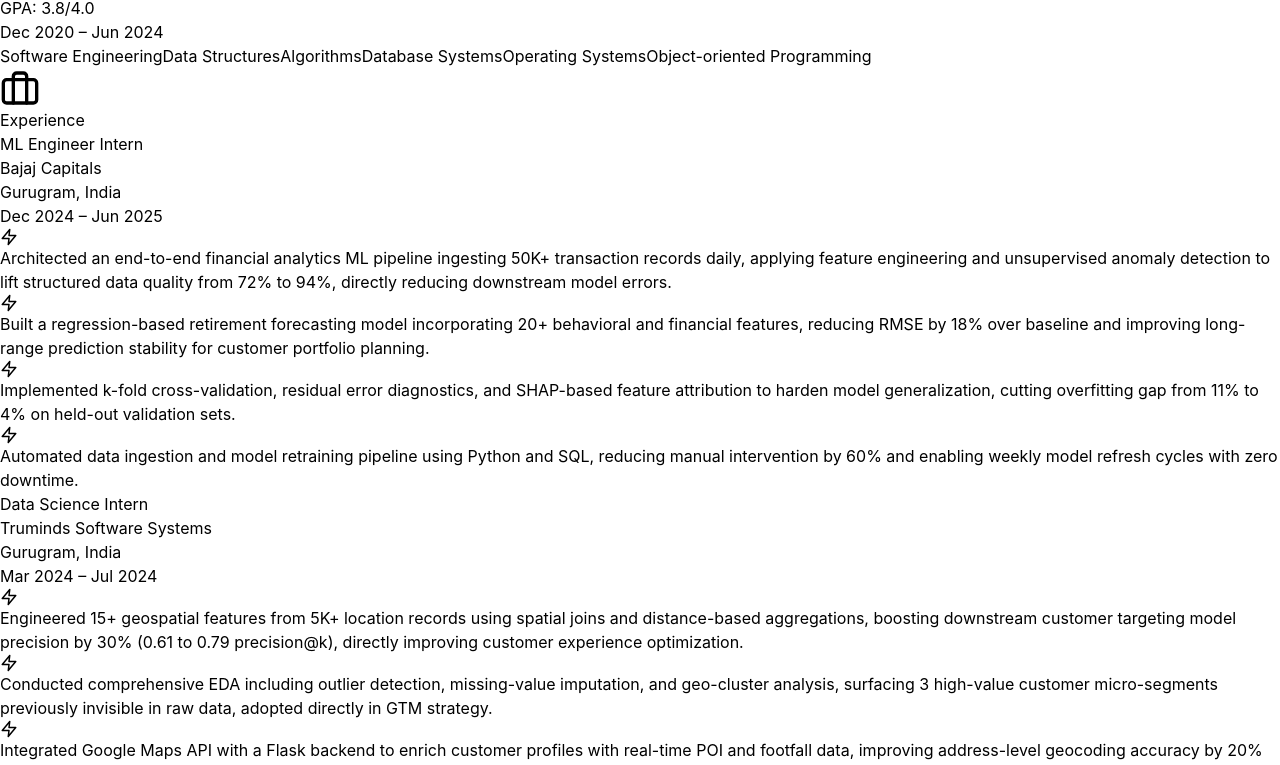
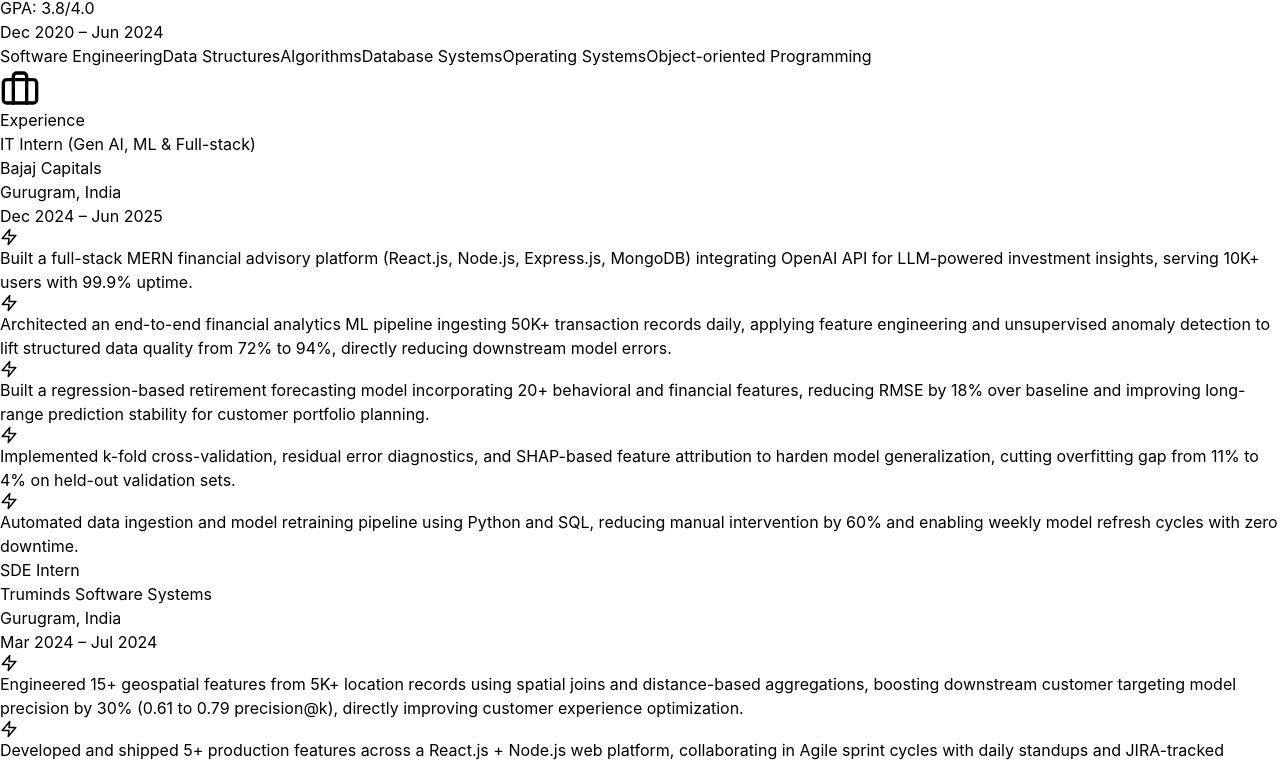
Before and after one commit to dhankarsimran/portfolio, a React (Vite) app: page / in a window 1280 px wide. Shown: the part 900-1665 px from the top of the page. Built offline with nearby package versions, Linux system fonts and the light colour scheme.

Commit message:
exp updated

```diff
--- a/src/App.jsx
+++ b/src/App.jsx
@@ -110,12 +110,13 @@
   ];
   const experiences = [
     {
-      role: 'ML Engineer Intern',
+      role: 'IT Intern (Gen AI, ML & Full-stack)',
       company: 'Bajaj Capitals',
       location: 'Gurugram, India',
       period: 'Dec 2024 – Jun 2025',
       color: 'purple',
       highlights: [
+        'Built a full-stack MERN financial advisory platform (React.js, Node.js, Express.js, MongoDB) integrating OpenAI API for LLM-powered investment insights, serving 10K+ users with 99.9% uptime.',
         'Architected an end-to-end financial analytics ML pipeline ingesting 50K+ transaction records daily, applying feature engineering and unsupervised anomaly detection to lift structured data quality from 72% to 94%, directly reducing downstream model errors.',
         'Built a regression-based retirement forecasting model incorporating 20+ behavioral and financial features, reducing RMSE by 18% over baseline and improving long-range prediction stability for customer portfolio planning.',
         'Implemented k-fold cross-validation, residual error diagnostics, and SHAP-based feature attribution to harden model generalization, cutting overfitting gap from 11% to 4% on held-out validation sets.',
@@ -123,13 +124,14 @@
       ]
     },
     {
-      role: 'Data Science Intern',
+      role: 'SDE Intern',
       company: 'Truminds Software Systems',
       location: 'Gurugram, India',
       period: 'Mar 2024 – Jul 2024',
       color: 'blue',
       highlights: [
         'Engineered 15+ geospatial features from 5K+ location records using spatial joins and distance-based aggregations, boosting downstream customer targeting model precision by 30% (0.61 to 0.79 precision@k), directly improving customer experience optimization.',
+        'Developed and shipped 5+ production features across a React.js + Node.js web platform, collaborating in Agile sprint cycles with daily standups and JIRA-tracked deliverables.',
         'Conducted comprehensive EDA including outlier detection, missing-value imputation, and geo-cluster analysis, surfacing 3 high-value customer micro-segments previously invisible in raw data, adopted directly in GTM strategy.',
         'Integrated Google Maps API with a Flask backend to enrich customer profiles with real-time POI and footfall data, improving address-level geocoding accuracy by 20% and reducing lookup latency by 35%'
       ]
```
